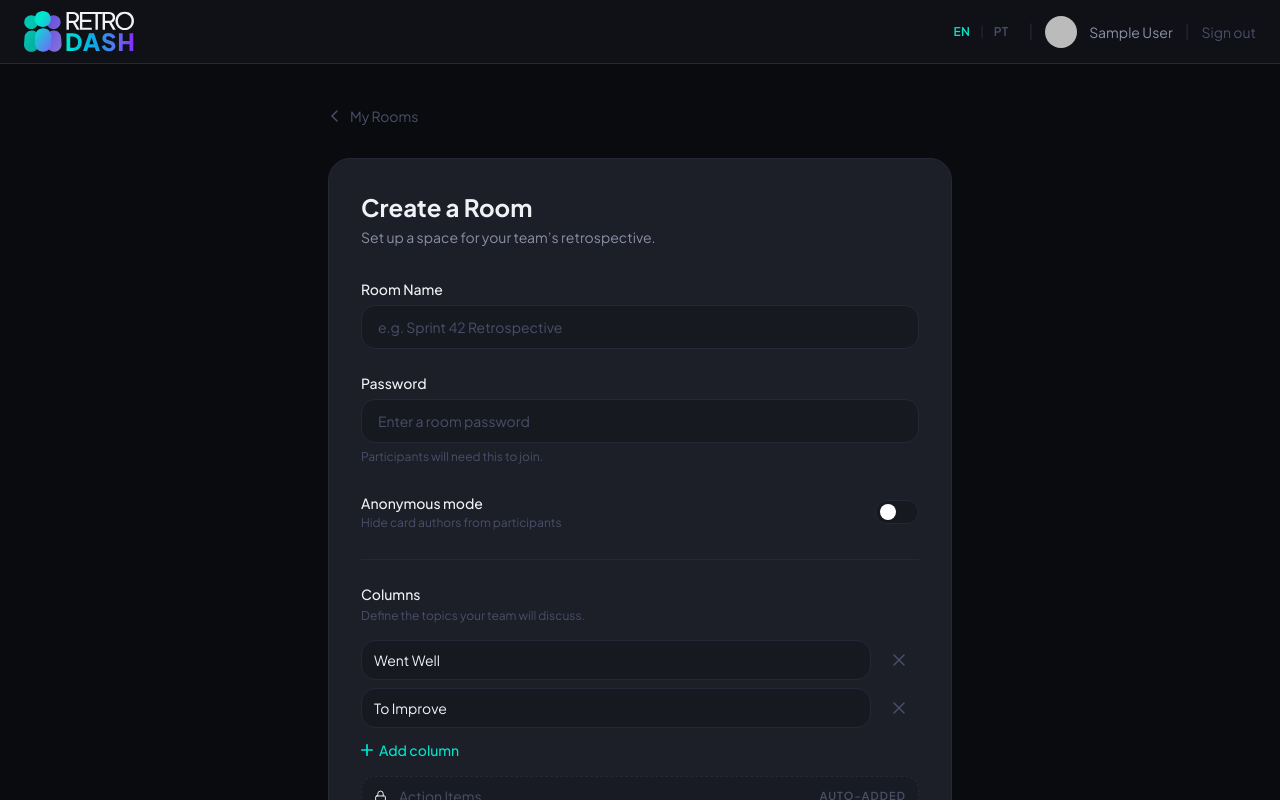
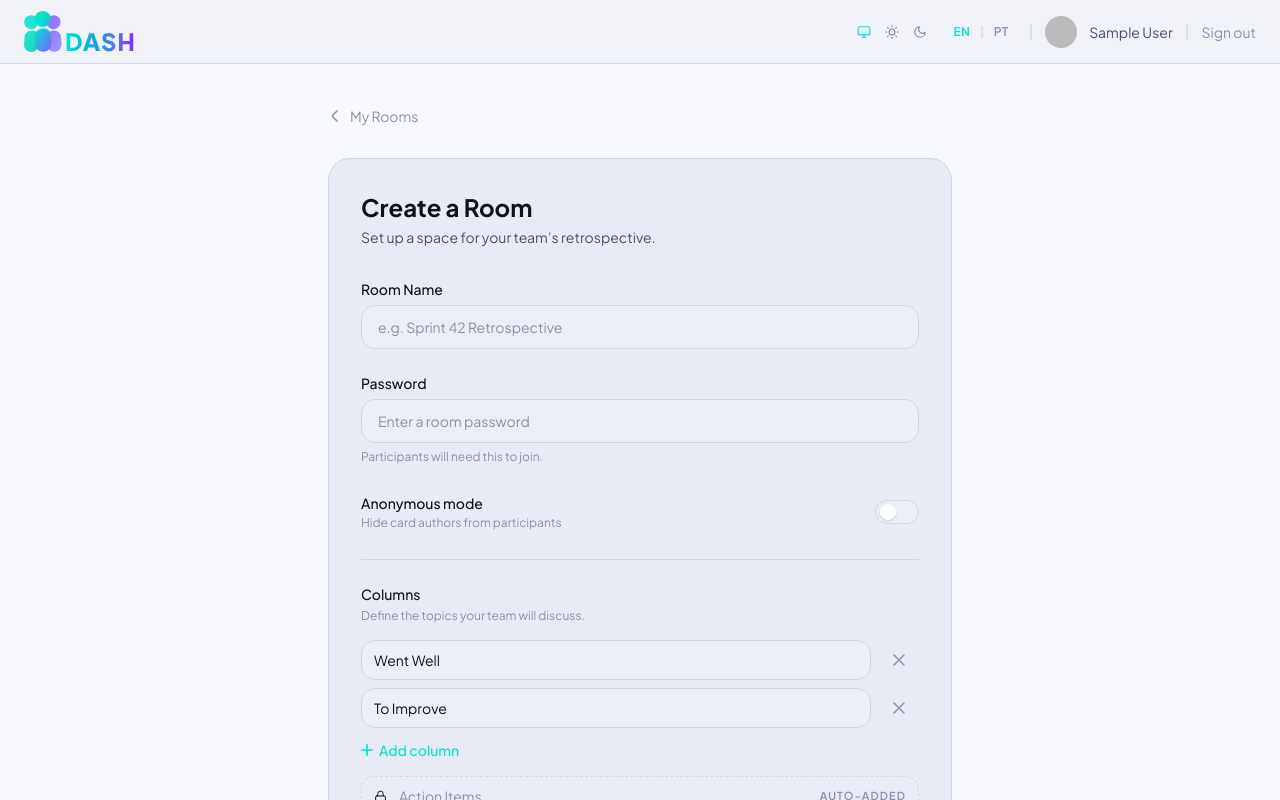
Before and after one commit to retrodash/retrodash, a Next.js app: page /en/room/new in a window 1280 px wide. Shown: the top 800 px of the page. Built offline with nearby package versions, Linux system fonts and the light colour scheme; no server answers; the database is empty; sample sign-in values are in the browser's storage.

Commit message:
feat: add System/Light/Dark theme toggle with next-themes and Tailwind v4 class strategy

```diff
--- a/app/[locale]/layout.tsx
+++ b/app/[locale]/layout.tsx
@@ -2,6 +2,7 @@ import type { Metadata } from "next";
 import { Plus_Jakarta_Sans } from "next/font/google";
 import { NextIntlClientProvider } from "next-intl";
 import { getMessages, setRequestLocale } from "next-intl/server";
+import { ThemeProvider } from "@/components/ui/ThemeProvider";
 import "../globals.css";
 
 const jakarta = Plus_Jakarta_Sans({
@@ -81,9 +82,11 @@ export default async function LocaleLayout({
       suppressHydrationWarning
     >
       <body className="min-h-full flex flex-col font-sans antialiased">
-        <NextIntlClientProvider messages={messages}>
-          {children}
-        </NextIntlClientProvider>
+        <ThemeProvider>
+          <NextIntlClientProvider messages={messages}>
+            {children}
+          </NextIntlClientProvider>
+        </ThemeProvider>
       </body>
     </html>
   );
--- a/app/globals.css
+++ b/app/globals.css
@@ -1,27 +1,16 @@
 @import "tailwindcss";
+
+/* Class-based dark mode: next-themes writes `dark` to <html> */
+@custom-variant dark (&:where(.dark, .dark *));
 
 @theme {
   /* Font */
   --font-sans: var(--font-jakarta), system-ui, sans-serif;
 
-  /* Accent colors */
+  /* Static brand tokens — same in every theme */
   --color-accent-cyan:   #00E5CC;
   --color-accent-violet: #7B61FF;
   --color-cta:           #F5A623;
-
-  /* Background colors */
-  --color-bg-base:     #0A0B0F;
-  --color-bg-surface:  #0F1117;
-  --color-bg-card:     #1C1E28;
-  --color-bg-elevated: #171921;
-
-  /* Border */
-  --color-border: #252836;
-
-  /* Text colors */
-  --color-text-primary:   #F0F2F5;
-  --color-text-secondary: #8B90A7;
-  --color-text-muted:     #4A4F68;
 
   /* Border radius */
   --radius:    14px;
@@ -30,6 +19,19 @@
   --radius-lg: 22px;
 }
 
+/* Dynamic color tokens — resolved from per-theme CSS vars */
+@theme inline {
+  --color-bg-base:        var(--t-bg-base);
+  --color-bg-surface:     var(--t-bg-surface);
+  --color-bg-card:        var(--t-bg-card);
+  --color-bg-elevated:    var(--t-bg-elevated);
+  --color-border:         var(--t-border);
+  --color-text-primary:   var(--t-text-primary);
+  --color-text-secondary: var(--t-text-secondary);
+  --color-text-muted:     var(--t-text-muted);
+}
+
+/* ── Light theme (default) ──────────────────────────────────── */
 :root {
   --gradient-brand: linear-gradient(90deg, #00E5CC, #7B61FF);
 
@@ -43,6 +45,27 @@
   --radius-sm: 8px;
   --radius-md: 14px;
   --radius-lg: 22px;
+
+  --t-bg-base:        #F8F9FC;
+  --t-bg-surface:     #F0F2F8;
+  --t-bg-card:        #E8EBF4;
+  --t-bg-elevated:    #ECEEF6;
+  --t-border:         #D0D5E8;
+  --t-text-primary:   #0F1117;
+  --t-text-secondary: #4A4F68;
+  --t-text-muted:     #8B90A7;
+}
+
+/* ── Dark theme ─────────────────────────────────────────────── */
+.dark {
+  --t-bg-base:        #0A0B0F;
+  --t-bg-surface:     #0F1117;
+  --t-bg-card:        #1C1E28;
+  --t-bg-elevated:    #171921;
+  --t-border:         #252836;
+  --t-text-primary:   #F0F2F5;
+  --t-text-secondary: #8B90A7;
+  --t-text-muted:     #4A4F68;
 }
 
 html {
--- a/components/ui/Icons.tsx
+++ b/components/ui/Icons.tsx
@@ -189,6 +189,40 @@ export function LinkIcon({ size = 15 }: { size?: number }) {
   );
 }
 
+export function SunIcon({ size = 14 }: { size?: number }) {
+  return (
+    <svg width={size} height={size} viewBox="0 0 24 24" fill="none" stroke="currentColor" strokeWidth="2" strokeLinecap="round" strokeLinejoin="round" aria-hidden>
+      <circle cx="12" cy="12" r="5" />
+      <line x1="12" y1="1" x2="12" y2="3" />
+      <line x1="12" y1="21" x2="12" y2="23" />
+      <line x1="4.22" y1="4.22" x2="5.64" y2="5.64" />
+      <line x1="18.36" y1="18.36" x2="19.78" y2="19.78" />
+      <line x1="1" y1="12" x2="3" y2="12" />
+      <line x1="21" y1="12" x2="23" y2="12" />
+      <line x1="4.22" y1="19.78" x2="5.64" y2="18.36" />
+      <line x1="18.36" y1="5.64" x2="19.78" y2="4.22" />
+    </svg>
+  );
+}
+
+export function MoonIcon({ size = 14 }: { size?: number }) {
+  return (
+    <svg width={size} height={size} viewBox="0 0 24 24" fill="none" stroke="currentColor" strokeWidth="2" strokeLinecap="round" strokeLinejoin="round" aria-hidden>
+      <path d="M21 12.79A9 9 0 1 1 11.21 3 7 7 0 0 0 21 12.79z" />
+    </svg>
+  );
+}
+
+export function MonitorIcon({ size = 14 }: { size?: number }) {
+  return (
+    <svg width={size} height={size} viewBox="0 0 24 24" fill="none" stroke="currentColor" strokeWidth="2" strokeLinecap="round" strokeLinejoin="round" aria-hidden>
+      <rect x="2" y="3" width="20" height="14" rx="2" ry="2" />
+      <line x1="8" y1="21" x2="16" y2="21" />
+      <line x1="12" y1="17" x2="12" y2="21" />
+    </svg>
+  );
+}
+
 export function CheckBoxIcon() {
   return (
     <svg
--- a/components/ui/Navbar.tsx
+++ b/components/ui/Navbar.tsx
@@ -7,6 +7,7 @@ import { useTranslations } from "next-intl";
 import { signOut } from "@/lib/auth";
 import { useAuth } from "@/hooks/useAuth";
 import { LanguageSwitcher } from "@/components/ui/LanguageSwitcher";
+import { ThemeToggle } from "@/components/ui/ThemeToggle";
 
 interface NavbarProps {
   logoHref?: string;
@@ -50,6 +51,7 @@ export function Navbar({ logoHref, children, actions }: NavbarProps) {
 
       <div className="flex items-center gap-3 shrink-0">
         {actions}
+        <ThemeToggle />
         <LanguageSwitcher />
         <span aria-hidden className="text-border hidden sm:block">|</span>
         {user?.photoURL && (
--- /dev/null
+++ b/components/ui/ThemeProvider.tsx
@@ -0,0 +1,11 @@
+"use client";
+
+import { ThemeProvider as NextThemesProvider } from "next-themes";
+
+export function ThemeProvider({ children }: { children: React.ReactNode }) {
+  return (
+    <NextThemesProvider attribute="class" defaultTheme="system" enableSystem>
+      {children}
+    </NextThemesProvider>
+  );
+}
--- /dev/null
+++ b/components/ui/ThemeToggle.tsx
@@ -0,0 +1,42 @@
+"use client";
+
+import { useTheme } from "next-themes";
+import { useEffect, useState } from "react";
+import { useTranslations } from "next-intl";
+import { SunIcon, MoonIcon, MonitorIcon } from "@/components/ui/Icons";
+
+const options = [
+  { value: "system", Icon: MonitorIcon, labelKey: "system" },
+  { value: "light",  Icon: SunIcon,     labelKey: "light"  },
+  { value: "dark",   Icon: MoonIcon,    labelKey: "dark"   },
+] as const;
+
+export function ThemeToggle() {
+  const { theme, setTheme } = useTheme();
+  const t = useTranslations("theme");
+  const [mounted, setMounted] = useState(false);
+
+  useEffect(() => setMounted(true), []);
+
+  if (!mounted) return <div className="w-[72px]" aria-hidden />;
+
+  return (
+    <div className="flex items-center gap-0.5" role="group" aria-label={t("label")}>
+      {options.map(({ value, Icon, labelKey }) => (
+        <button
+          key={value}
+          onClick={() => setTheme(value)}
+          aria-label={t(labelKey)}
+          title={t(labelKey)}
+          className={`p-1.5 rounded transition-colors cursor-pointer ${
+            theme === value
+              ? "text-accent-cyan"
+              : "text-text-muted hover:text-text-secondary"
+          }`}
+        >
+          <Icon size={14} />
+        </button>
+      ))}
+    </div>
+  );
+}
--- a/messages/en.json
+++ b/messages/en.json
@@ -151,6 +151,12 @@
   "navbar": {
     "signOut": "Sign out"
   },
+  "theme": {
+    "label": "Color theme",
+    "system": "System",
+    "light": "Light",
+    "dark": "Dark"
+  },
   "statusBadge": {
     "waiting": "Waiting",
     "live": "Live",
--- a/messages/pt-BR.json
+++ b/messages/pt-BR.json
@@ -151,6 +151,12 @@
   "navbar": {
     "signOut": "Sair"
   },
+  "theme": {
+    "label": "Tema de cores",
+    "system": "Sistema",
+    "light": "Claro",
+    "dark": "Escuro"
+  },
   "statusBadge": {
     "waiting": "Aguardando",
     "live": "Ao Vivo",
--- a/package.json
+++ b/package.json
@@ -13,6 +13,7 @@
     "firebase": "^12.13.0",
     "next": "16.2.6",
     "next-intl": "^4.12.0",
+    "next-themes": "^0.4.6",
     "react": "19.2.4",
     "react-dom": "19.2.4"
   },
```
Also changed, not shown: 1 other file (tests, documents, lock files or other folders).
